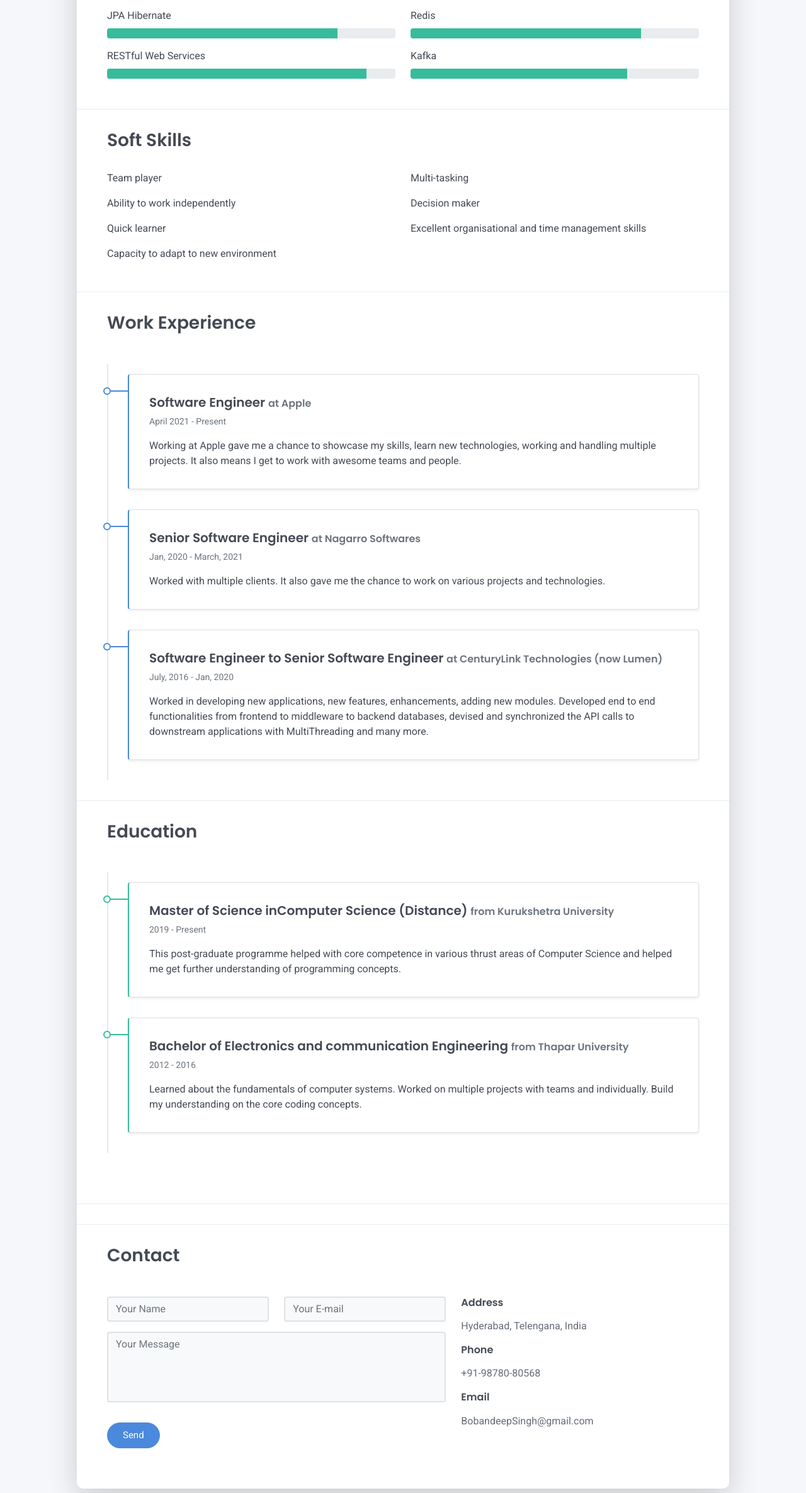
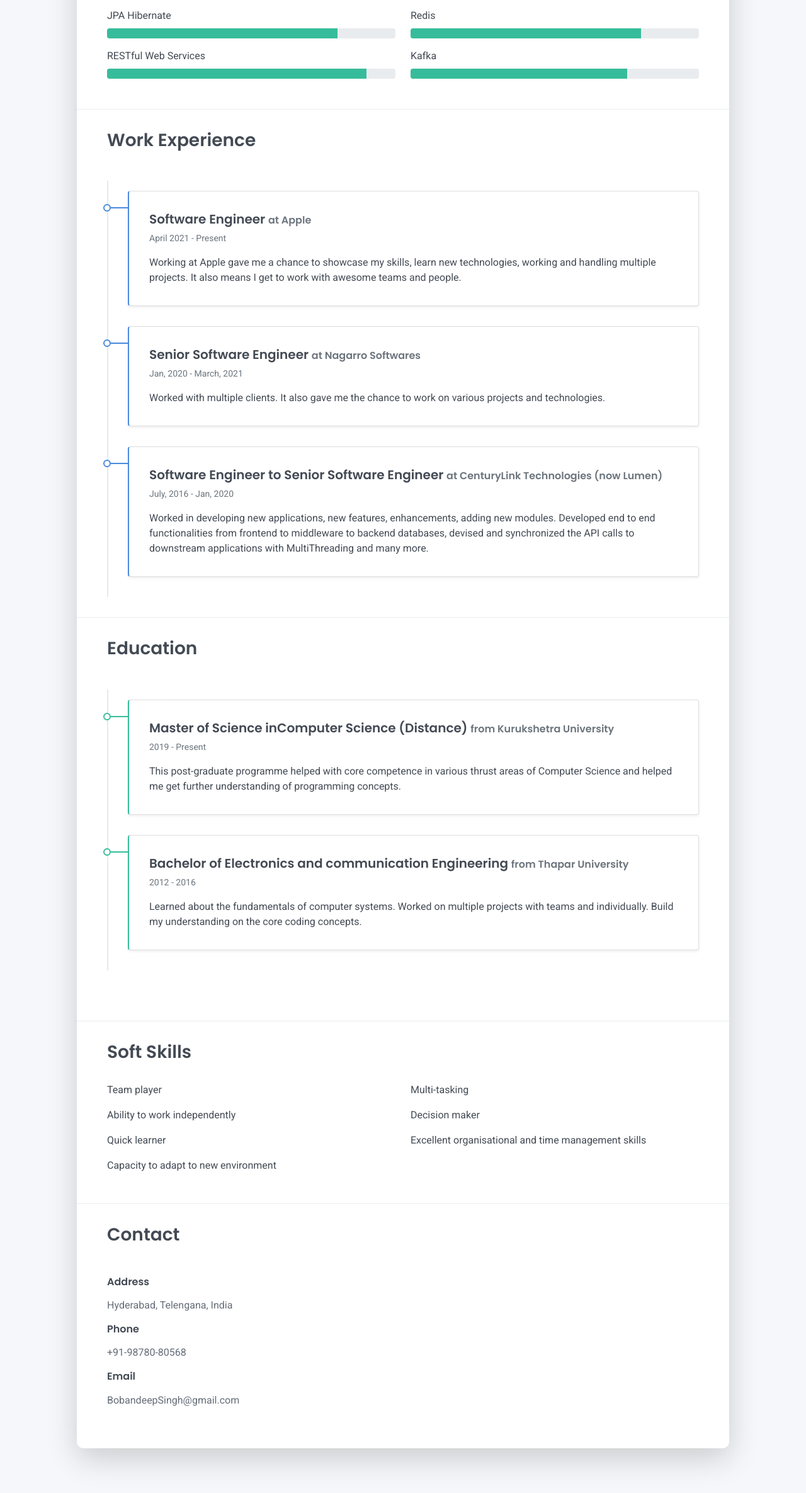
Before and after one commit to bobandeep-singh/boban-resume, a plain HTML site: page index.html in a window 1280 px wide. Shown: the part 1000-3371 px from the top of the page at 63% size. Drawn offline with Linux system fonts and the light colour scheme.

Commit message:
Downloadable version

```diff
--- a/index.html
+++ b/index.html
@@ -59,7 +59,7 @@
       <div class="col-lg-8 col-md-7 text-center text-md-start">
         <h2 class="h1 mt-2" data-aos="fade-left" data-aos-delay="0">Bobandeep Singh</h2>
         <p data-aos="fade-left" data-aos-delay="100">Software Engineer <span class="text-muted h6">at Apple</span></p>
-        <div class="d-print-none" data-aos="fade-left" data-aos-delay="200"><a class="btn btn-light text-dark shadow-sm mt-1 me-1" href="right-resume.pdf" target="_blank">Download CV</a><a class="btn btn-success shadow-sm mt-1" href="#contact">Contact Me</a></div>
+        <div class="d-print-none" data-aos="fade-left" data-aos-delay="200"><a class="btn btn-light text-dark shadow-sm mt-1 me-1" href="resume.pdf" target="_blank">Download CV</a><a class="btn btn-success shadow-sm mt-1" href="#contact">Contact Me</a></div>
       </div>
     </div>
   </div>
@@ -174,23 +174,7 @@
     </div>
   </div>
   <hr class="d-print-none"/>
-  <div class="skills-section px-3 px-lg-4">
-    <h2 class="h3 mb-3">Soft Skills</h2>
-    <div class="row">
-      <div class="col-md-6">
-        <div class="mb-2"><span>Team player</span></div>
-        <div class="mb-2"><span>Ability to work independently</span></div>
-        <div class="mb-2"><span>Quick learner</span></div>
-        <div class="mb-2"><span>Capacity to adapt to new environment</span></div>
-      </div>
-      <div class="col-md-6">
-        <div class="mb-2"><span>Multi-tasking</span></div>
-        <div class="mb-2"><span>Decision maker</span></div>
-        <div class="mb-2"><span>Excellent organisational and time management skills</span></div>
-      </div>
-    </div>
-  </div>
-  <hr class="d-print-none"/>
+
   <div class="work-experience-section px-3 px-lg-4">
     <h2 class="h3 mb-4">Work Experience</h2>
     <div class="timeline">
@@ -240,13 +224,28 @@
     </div>
   </div>
   <hr class="d-print-none"/>
-
+  <div class="skills-section px-3 px-lg-4">
+    <h2 class="h3 mb-3">Soft Skills</h2>
+    <div class="row">
+      <div class="col-md-6">
+        <div class="mb-2"><span>Team player</span></div>
+        <div class="mb-2"><span>Ability to work independently</span></div>
+        <div class="mb-2"><span>Quick learner</span></div>
+        <div class="mb-2"><span>Capacity to adapt to new environment</span></div>
+      </div>
+      <div class="col-md-6">
+        <div class="mb-2"><span>Multi-tasking</span></div>
+        <div class="mb-2"><span>Decision maker</span></div>
+        <div class="mb-2"><span>Excellent organisational and time management skills</span></div>
+      </div>
+    </div>
+  </div>
   <hr class="d-print-none"/>
   <div class="contant-section px-3 px-lg-4 pb-4" id="contact">
     <h2 class="h3 text mb-3">Contact</h2>
     <div class="row">
       <div class="col-md-7 d-print-none">
-        <div class="my-2">
+        <!-- <div class="my-2">
           <form action="mailto:bobandeepsingh@gmail.com" method="POST" enctype="text/plain" onsubmit="this.submit(); this.reset(); return false;">
   <div class="row">
     <div class="col-6">
@@ -261,9 +260,9 @@
   </div>
   <button class="btn btn-primary mt-2" type="submit">Send</button>
 </form>
-        </div>
-      </div>
-      <div class="col">
+        </div> -->
+      <!-- </div>
+      <div class="col"> -->
         <div class="mt-2">
           <h3 class="h6">Address</h3>
           <div class="pb-2 text-secondary">Hyderabad, Telengana, India</div>
```
